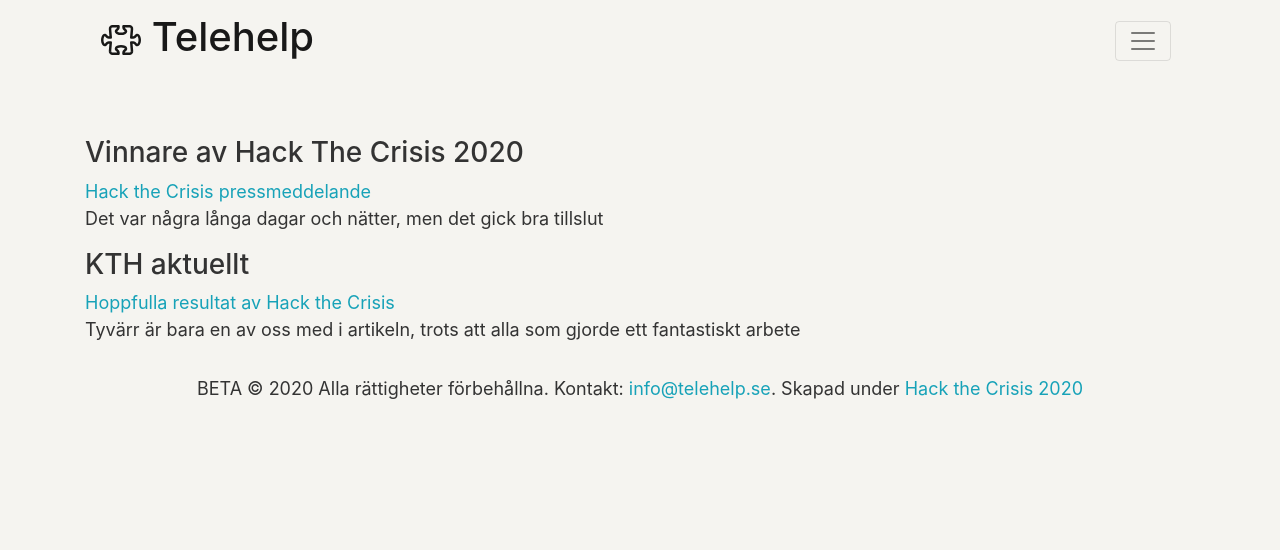
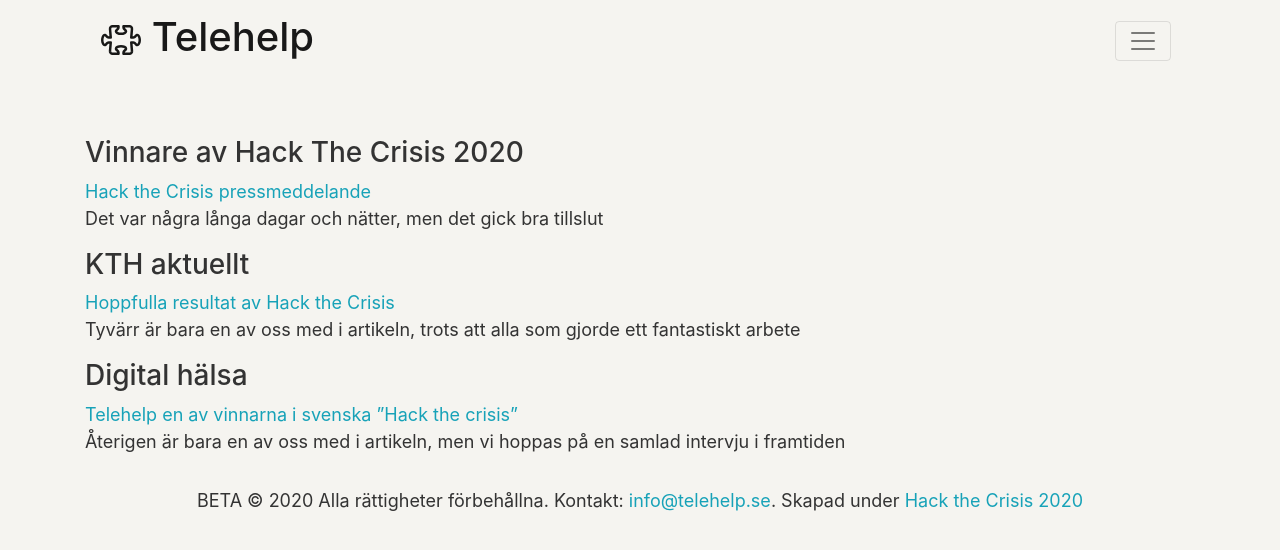
Before and after one commit to telehelp/telehelp, a React (Create React App) app in the folder client/: page /press in a window 1280 px wide. Shown: the top 550 px of the page. Built offline with nearby package versions, Linux system fonts and the light colour scheme; what redux-batched-actions would draw is missing.

Commit message:
add press from bonnier

```diff
--- a/client/src/pages/Press.js
+++ b/client/src/pages/Press.js
@@ -15,6 +15,12 @@ const Press = () => {
             "link": "https://www.kth.se/aktuellt/nyheter/hoppfulla-resultat-av-hack-the-crisis-1.973649",
             "description": "Tyvärr är bara en av oss med i artikeln, trots att alla som gjorde ett fantastiskt arbete"
         },
+        {
+            "header": "Digital hälsa",
+            "name": "Telehelp en av vinnarna i svenska ”Hack the crisis”",
+            "link": "https://app.red.bbmbonnier.se/e/es?s=355424421&e=913550&elqTrackId=aab2e8d998ac428ab064b29999b8fa67&elq=3301dc131494412b98482696742f133e&elqaid=32630&elqat=1",
+            "description": "Återigen är bara en av oss med i artikeln, men vi hoppas på en samlad intervju i framtiden"
+        },
     ]
 
     return (
```
